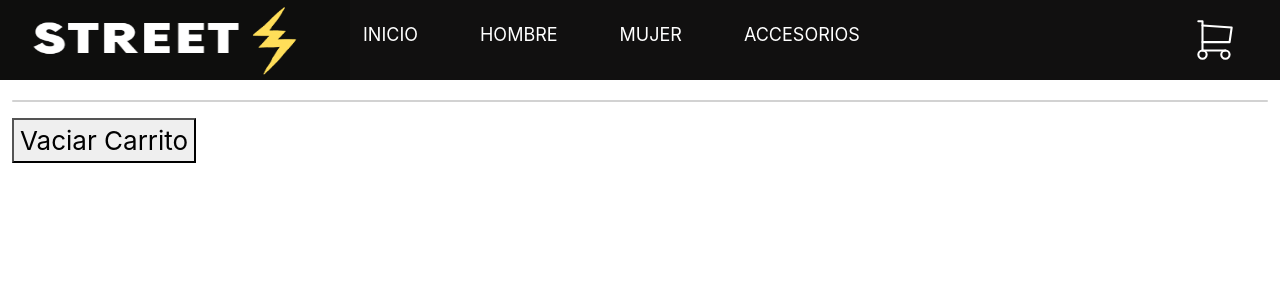
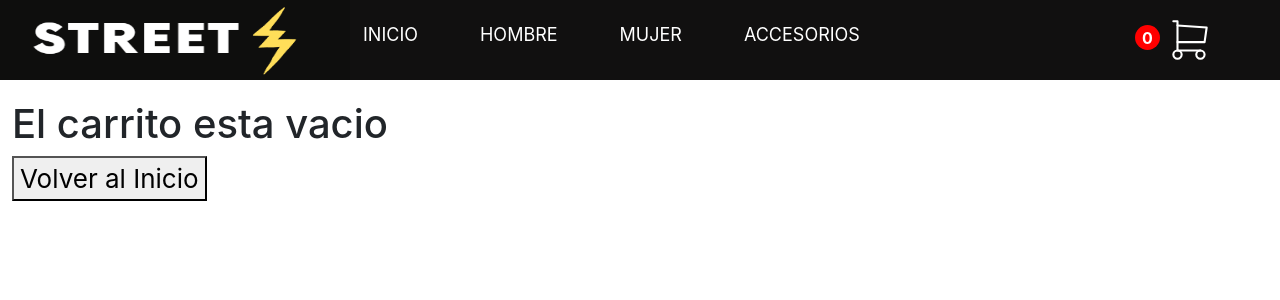
Before and after one commit to tomas-domina/e-commerce-ropa-Domina2, a React (Vite) app: page /cart in a window 1280 px wide. Shown: the top 300 px of the page. Built offline with nearby package versions, Linux system fonts and the light colour scheme.

Commit message:
cart view

```diff
--- a/src/components/Cart/Cart.css
+++ b/src/components/Cart/Cart.css
@@ -14,3 +14,20 @@ li {
     border: 1px solid #000;
     margin-left: -35px;
 }
+
+
+.borrarItem{
+    max-width: 80%;
+    display: flex;
+    justify-content: flex-end;
+    align-items: center;
+    margin-left: 950px;
+    border: none;
+    padding: 30px;
+
+}
+.btnDel{
+    border: none;
+    background-color: white;
+
+}
--- a/src/components/Cart/Cart.jsx
+++ b/src/components/Cart/Cart.jsx
@@ -1,12 +1,21 @@
 import React from "react";
 import { useCartContext } from "../../context/cartContext";
 import "./Cart.css";
+import { Link } from "react-router-dom";
 
 const Cart = () => {
-  const { cart, removeFromCart } = useCartContext();
+  const { cart, emptyCart, totalPrice, deleteItem } = useCartContext();
 
   return (
     <div className="container-fluid">
+      {cart.length < 1 ? (
+        <div>
+          <h1>El carrito esta vacio</h1>
+          <Link to="/">
+            <button>Volver al Inicio</button>
+          </Link>
+        </div>
+      ) : (
         <div>
           <ul className="card">
             {cart.map((item) => (
@@ -35,13 +44,41 @@ const Cart = () => {
                     <strong>Total:</strong> ${item.precio * item.cantidad}
                   </div>
                 </div>
+                <div className="borrarItem">
+                  <button
+                    className="btnDel"
+                    onClick={() => deleteItem(item.id)}
+                  >
+                    <svg
+                      xmlns="http://www.w3.org/2000/svg"
+                      className="icon-tabler-x"
+                      width="80"
+                      height="80"
+                      viewBox="0 0 24 24"
+                      stroke-width="3"
+                      stroke="#ff2825"
+                      fill="none"
+                      stroke-linecap="round"
+                      stroke-linejoin="round"
+                    >
+                      <path stroke="none" d="M0 0h24v24H0z" fill="none" />
+                      <line x1="18" y1="6" x2="6" y2="18" />
+                      <line x1="6" y1="6" x2="18" y2="18" />
+                    </svg>
+                  </button>
+                </div>
               </li>
             ))}
           </ul>
           <div>
-          <button onClick={removeFromCart}>Vaciar Carrito</button>
+            <strong>TOTAL A PAGAR: </strong> ${totalPrice()}
+          </div>
+
+          <div>
+            <button onClick={emptyCart}>Vaciar Carrito</button>
           </div>
         </div>
+      )}
     </div>
   );
 };
--- a/src/components/ItemDetail/ItemDetail.jsx
+++ b/src/components/ItemDetail/ItemDetail.jsx
@@ -11,8 +11,6 @@ const ItemDetail = ({ producto }) => {
     console.log(`Se agregaron ${cant} productos`);
     addToCart({ ...producto, cantidad: cant });
   };
-
-  console.log(cart);
 
   return (
     <div className="container-fluid item-detail-box">
--- a/src/components/ItemList/Item.jsx
+++ b/src/components/ItemList/Item.jsx
@@ -2,8 +2,9 @@ import React from "react";
 import ItemCount from "../ItemCount/ItemCount";
 import "../ItemList/Item.css";
 import { Link } from "react-router-dom";
+import { memo } from "react";
 
-const Item = ({ producto }) => {
+const Item = memo(({ producto }) => {
   const { nombre, pictureUrl, precio, stock, id } = producto;
   return (
     <div className="card card-main">
@@ -20,6 +21,6 @@ const Item = ({ producto }) => {
       </div>
     </div>
   );
-};
+});
 
 export default Item;
--- a/src/components/ItemList/ItemList.jsx
+++ b/src/components/ItemList/ItemList.jsx
@@ -1,8 +1,9 @@
 import React from "react";
 import Item from "./Item";
 import "../ItemList/ItemList.css";
+import { memo } from "react";
 
-const ItemList = ({ productos }) => {
+const ItemList = memo(({ productos }) => {
   return (
     <div className="itemGrid">
       {productos.map((producto) => (
@@ -10,6 +11,6 @@ const ItemList = ({ productos }) => {
       ))}
     </div>
   );
-};
+});
 
 export default ItemList;
--- a/src/components/NavBar/CartWidget.css
+++ b/src/components/NavBar/CartWidget.css
@@ -5,3 +5,23 @@
     float: right;
     margin-top: 15px;
 }
+
+.cartWidget{
+    display: flex;
+    justify-content: flex-end;
+    margin-right: 25px;
+}
+
+.numberWidget {
+    display: flex;
+    align-items: center;
+    justify-content: center;
+    margin-right: 5px;
+    margin-top: 25px;
+    border-radius: 50%;
+    background-color: red;
+    width: 25px;
+    height: 25px;
+    color: white;
+    font-weight: bold;
+}
--- a/src/components/NavBar/CartWidget.jsx
+++ b/src/components/NavBar/CartWidget.jsx
@@ -1,15 +1,22 @@
 import React from "react";
 import "../NavBar/CartWidget.css";
-import ItemCount from "../ItemCount/ItemCount";
 import { Link } from "react-router-dom";
+import { useCartContext } from "../../context/cartContext";
 
 function CartWidget() {
+  const { IconCart } = useCartContext();
+
   return (
-    <div>
-      <Link to="/cart">
+    <Link to="/cart">
+      <div className="cartWidget">
+        {IconCart() < 1 ? (
+          <p className="numberWidget">0</p>
+        ) : (
+          <p className="numberWidget">{IconCart()}</p>
+        )}
         <svg
           xmlns="http://www.w3.org/2000/svg"
-          class="icon icon-tabler icon-tabler-shopping-cart"
+          className="icon icon-tabler icon-tabler-shopping-cart"
           width="80"
           height="80"
           viewBox="0 0 24 24"
@@ -25,8 +32,8 @@ function CartWidget() {
           <path d="M17 17h-11v-14h-2" />
           <path d="M6 5l14 1l-1 7h-13" />
         </svg>
-      </Link>
-    </div>
+      </div>
+    </Link>
   );
 }
 
--- a/src/context/cartContext.jsx
+++ b/src/context/cartContext.jsx
@@ -7,10 +7,6 @@ export const useCartContext = () => useContext(CartContext);
 
 export const CartContextProvider = ({ children }) => {
   const [cart, setCart] = useState([]);
-
-  useEffect(() => {
-    cart;
-  }, [cart]);
 
   const addToCart = (item) => {
     if (cart.find((prod) => prod.id === item.id)) {
@@ -23,21 +19,34 @@ export const CartContextProvider = ({ children }) => {
     } else {
       setCart([...cart, item]);
     }
-
-    console.log(cart);
-    console.log(item);
   };
 
-  const removeFromCart = () => {
+  const emptyCart = () => {
     setCart([]);
   };
 
+  const totalPrice = () => {
+    return cart.reduce((acum, i) => acum + i.cantidad * i.precio, 0);
+  };
+
+  const deleteItem = (id) => {
+    const items = cart.filter((product) => product.id !== id);
+    setCart(items);
+    return;
+  };
+
+  const IconCart = () => {
+    return cart.reduce((acum, i) => acum + i.cantidad, 0);
+  };
   return (
     <CartContext.Provider
       value={{
         cart,
         addToCart,
-        removeFromCart,
+        emptyCart,
+        deleteItem,
+        totalPrice,
+        IconCart,
       }}
     >
       {children}
```
Lines whose indentation alone changed are shown as unchanged.
